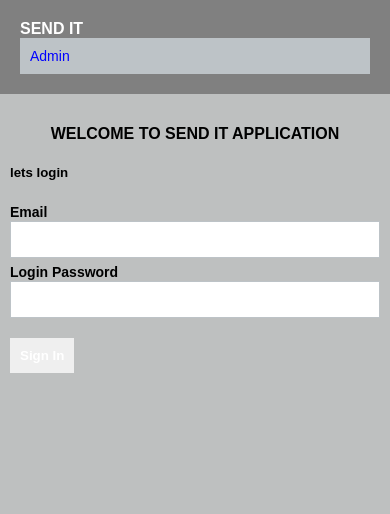
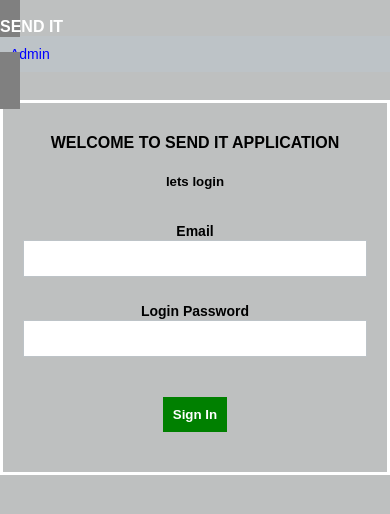
Before and after one commit to akram256/SEND_IT, a PHP site: page /admin.html in a window 390 px wide. Shown: the top 514 px of the page. Run offline with PHP 8.4, Linux system fonts and the light colour scheme.

Commit message:
add border on index form

```diff
--- a/UI/assets/css/main.css
+++ b/UI/assets/css/main.css
@@ -35,11 +35,16 @@
 .content {
   margin-bottom: 20px;
   min-height: 80vh;
+
 }
 .form {
   width: 30%;
   margin: auto;
   box-sizing: border-box;
+  border: white solid;
+  margin-top: 10px;
+  text-align: center;
+
 }
 .form .signup {
   margin-top: 20px;
@@ -51,6 +56,7 @@
 .form .field {
   margin-top: 5px;
   margin-bottom: 5px;
+  padding: 10px;
 }
 .form label {
   font-size: 14px;
@@ -69,9 +75,12 @@
 .form .button .submit {
   border: none;
   padding: 10px;
-  /* background: #d35400; */
+  background:green;
   font-weight: bold;
   color: #fff;
+}
+.form.link{
+  margin-bottom:10px;
 }
 .orders {
   width: 60%;
@@ -193,7 +202,7 @@
     }
 
     nav{
-      display: block;
+      display: inline;
     }
     nav .nav-left .nav-item {
       display: block;
```
